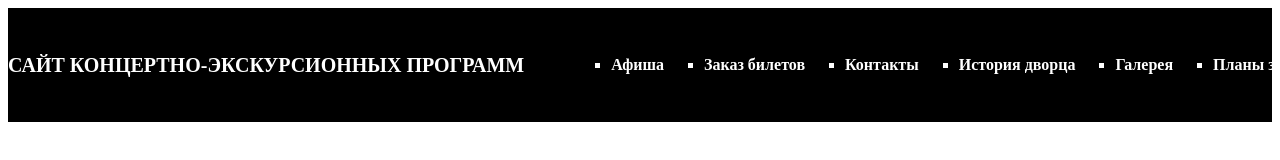
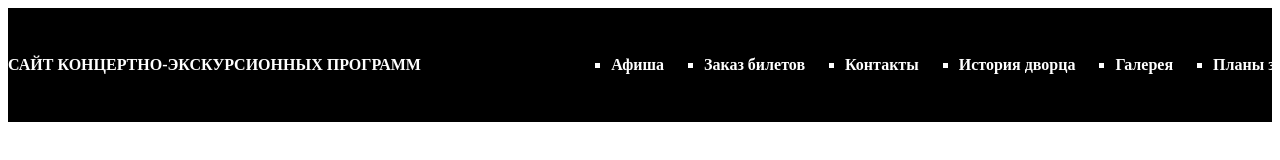
Before and after one commit to palmasent/movie, a plain HTML site: page index.html in a window 1280 px wide. Shown: the top 160 px of the page. Drawn offline with Linux system fonts and the light colour scheme.

Commit message:
сделал изменения в шапке

```diff
--- a/assets/style/style.css
+++ b/assets/style/style.css
@@ -8,8 +8,9 @@
     margin-bottom: 60px;
 }
 .title-text{
-    font-size: 20px;
+    font-size: 16px;
     margin: 0px;
+    padding: 14px 0;
 
 }
 .nav-ul{
--- a/index.html
+++ b/index.html
@@ -13,7 +13,7 @@
             <div class="container title">
                 <h1 class="title-text">САЙТ КОНЦЕРТНО-ЭКСКУРСИОННЫХ ПРОГРАММ</h1>
                 <nav>
-                    <ul class="nav-ul">
+                    <ul class="nav-ul ul-header">
                     <li>Афиша</li>
                     <li>Заказ билетов</li>
                     <li>Контакты</li>
```
